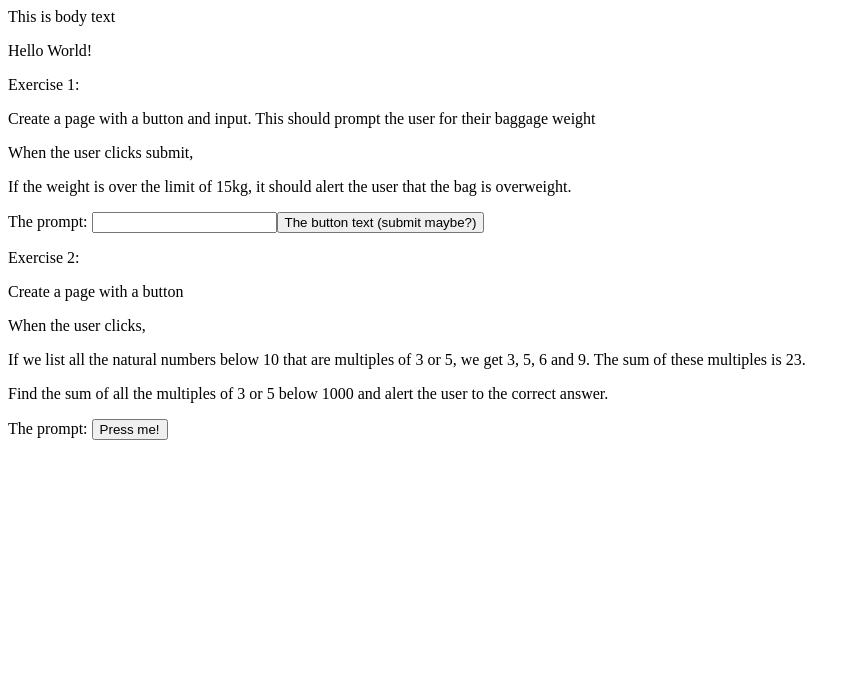
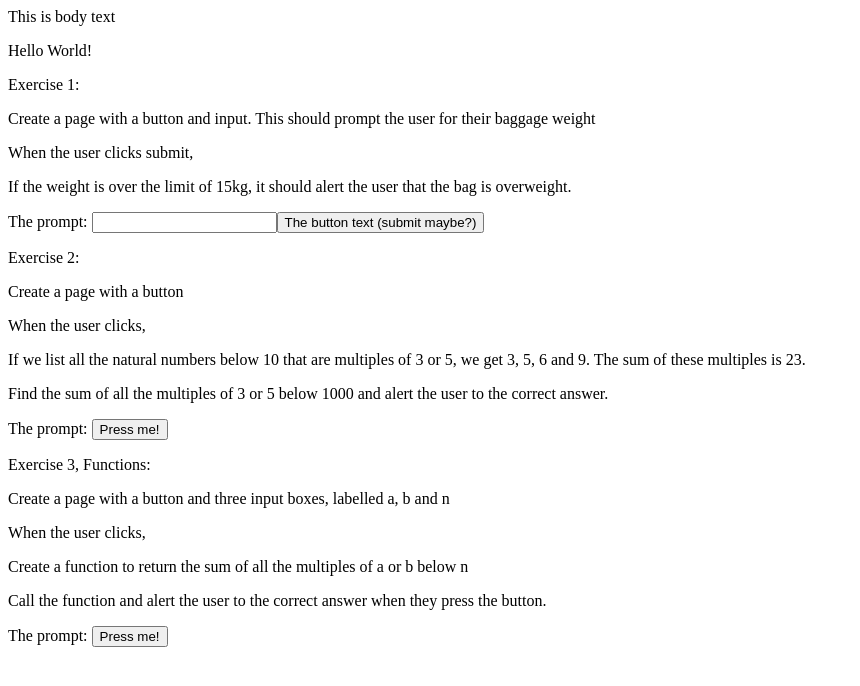
Before and after one commit to 2005198/is2425_2, a plain HTML site: page index.html in a window 1280 px wide. Shown: the whole page, without its empty margins (0-860 px from the left). Drawn offline with Linux system fonts and the light colour scheme.

Commit message:
Exercise 3, functions

```diff
--- a/index.html
+++ b/index.html
@@ -33,5 +33,15 @@
         <p>The prompt: <button onclick="doIt()">Press me!</button></p>
 
 
+        <p>Exercise 3, Functions:</p>
+        <p>Create a page with a button and three input boxes, labelled a, b and n</p>
+        <p>When the user clicks, </p>
+        <p>
+            <p>Create a function to return the sum of all the multiples of a or b below n</p>
+            <p>Call the function and alert the user to the correct answer when they press the button.</p>
+</p>
+        <p>The prompt: <button onclick="doIt()">Press me!</button></p>
+
+
     </body>
 </HTML>
```
